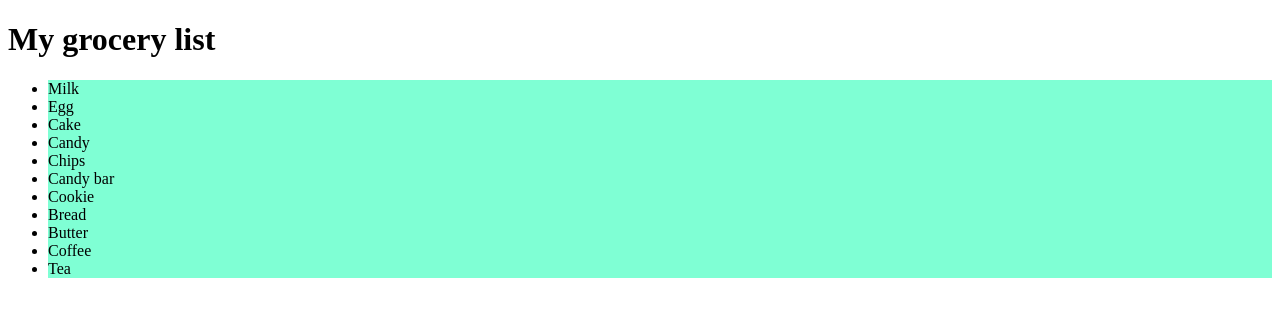
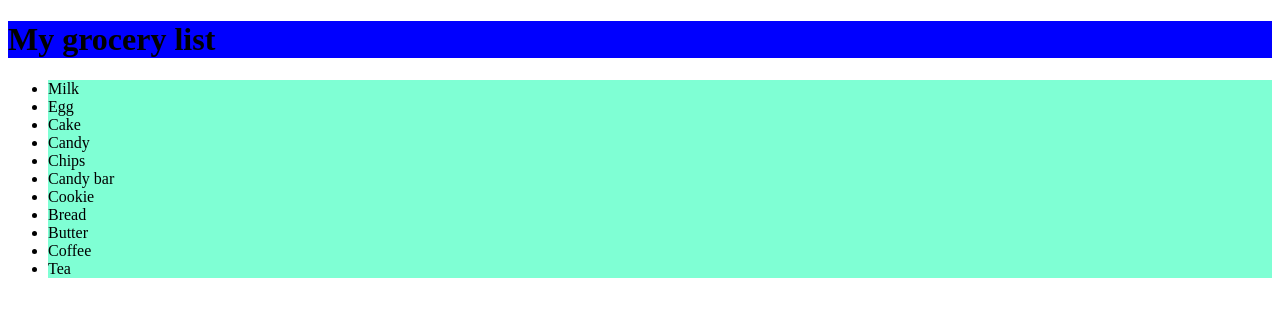
Before and after one commit to D-Dobrev/Git-Exercie, a plain HTML site: page index.html in a window 1280 px wide. Drawn offline with Linux system fonts and the light colour scheme.

Commit message:
Update index.html

```diff
--- a/index.html
+++ b/index.html
@@ -9,7 +9,9 @@
 
         li {
             background-color: aquamarine;
-         h1 {   background-color: blue;
+        }
+        h1 {
+            background-color: blue;
         }
 
     </style>
```
